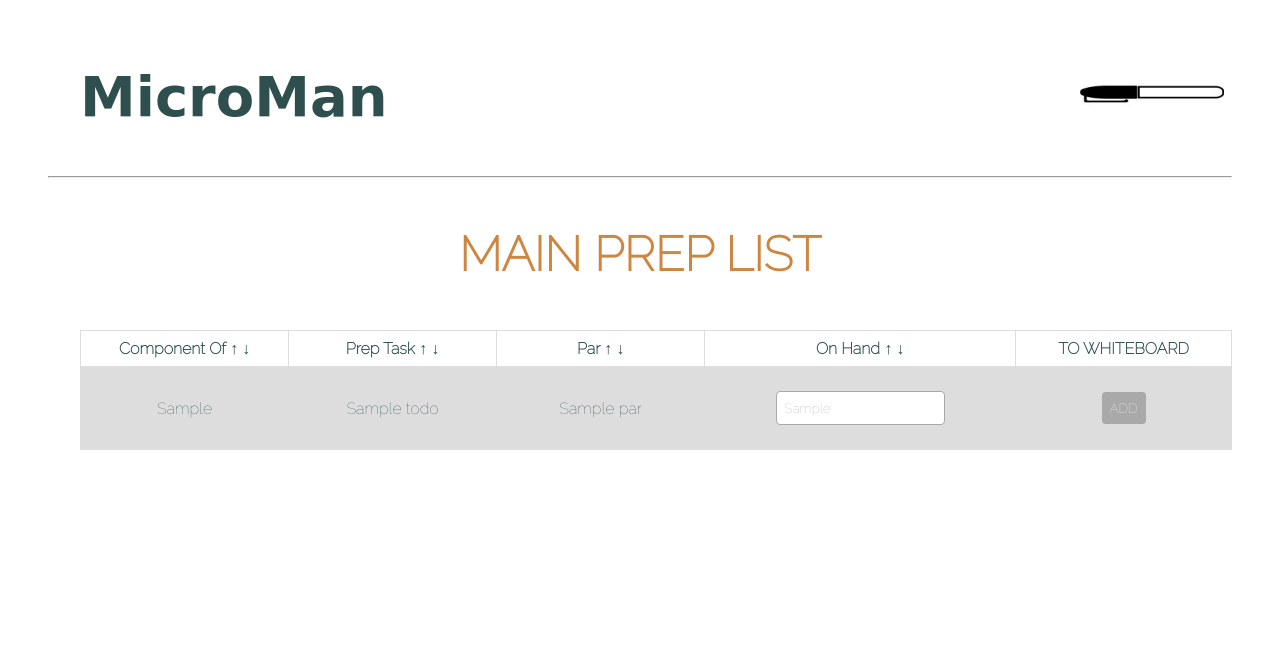
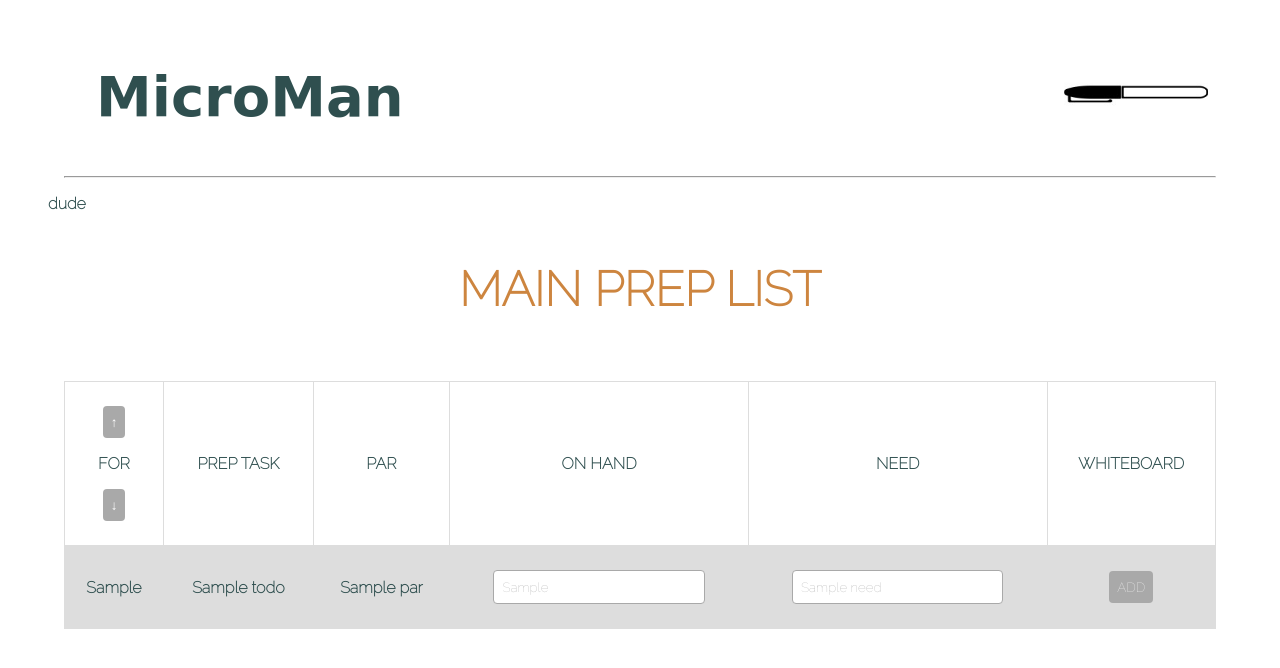
Before and after one commit to Amber-DiNenna/Capstone, a Django app: template kitchen_project/templates/prep.html in a window 1280 px wide. Shown: the top 668 px of the page. Run offline with Django 4.2, Linux system fonts and the light colour scheme; the template is opened without the code that fills it: most values are stand-ins (such as "Sample title", 1, 10 or a date in 2020); some web fonts are replaced.

Commit message:
Add app.js and import vue. Lots of css tweakage. WIP: figure out what to do with JS.

```diff
--- /dev/null
+++ b/kitchen_project/static/app.js
@@ -0,0 +1,14 @@
+const app = Vue.createApp({
+  delimiters: ['[[', ']]'],
+  data(){
+      return{
+          name: 'dude'
+      }
+  },
+  methods:{
+
+  },
+  mounted(){
+    console.log('suppppp')
+  }
+})
--- a/kitchen_project/static/base/styles.css
+++ b/kitchen_project/static/base/styles.css
@@ -24,7 +24,7 @@ body {
   font-family: 'Raleway', sans-serif;
   background-color:white;
   color:darkslategray;
-  /* font-weight: 900; */
+  font-weight: 900;
 }
 
 a {
@@ -52,12 +52,19 @@ h3 {
 }
 
 button {
+
   background-color: darkgray;
   color: white;
   font-family: 'Raleway', sans-serif;
   padding: .5rem;
   border: none;
   border-radius: .25rem;
+}
+
+button:hover {
+  background-color: white;
+  color: darkgray;
+  /* border: .5px solid darkgray; */
 }
 
 /*     NAV BAR-------------------------------------------     */
@@ -79,17 +86,11 @@ header {
   margin:0;
 }
 
-/* hr {
-  border: 2px solid darkgray;
-} */
-
 /* Dropdown Button */
 .dropbtn {
   background-color: white;
-  /* min-width: 160px; */
   width: 10rem;
   margin: 0;
-  /* padding: 1rem; */
 }
 
 /* The container <div> - needed to position the dropdown content */
@@ -98,9 +99,7 @@ header {
   display: inline-block;
   align-items: center;
   min-width: 10rem;
-  /* width: 20%; */
   margin: 0;
-
 }
 
 
@@ -153,7 +152,6 @@ header {
   justify-content: space-between;
   text-align: center;
   border: 1rem solid darkgray;
-
 }
 
 #needs, #todo {
@@ -163,16 +161,12 @@ header {
   background-color:aliceblue;
 }
 
-/* .gray-hr {
-  border: 1px solid darkgray;
-} */
-
 .babe-writing {
   font-family: 'Rock Salt', cursive;
   font-size: 1rem;
   text-align: left;
-  margin-left: 1rem;
-  margin-right: 1rem;
+  padding-left: 2rem;
+  font-weight: 100;
 }
 
 /* UPDATES ---------------------------------------- */
@@ -244,7 +238,6 @@ header {
   font-weight: bolder;
   font-size: 1.5rem;
   color: peru;
-
 }
 
 .recipe-card-span {
@@ -260,42 +253,66 @@ header {
   display: flex;
   flex-direction: column;
   align-items: center;
+}
+
+.checklist-div {
+  width: 75%;
+  display: flex;
+  flex-direction: column;
+  align-items: center;
+  padding: 1rem;
+
+}
+
+.checklist-div button {
+  justify-content: center;
+  width: 10rem;
+} */
+
+li {
+  justify-content: center;
+  width: 90%;
+  list-style: none;
+  font-size: 1.5rem;
+}
+
+/* TABLES ---------------------------------------- */
+.table-div {
+  display: flex;
+  flex-direction: column;
+  align-items: center;
   justify-content: center;
 }
 
-.checklist-div {
-  display: flex;
-  flex-direction: column;
-  align-items: left;
-  justify-content: left;
-  /* text-align: center; */
-}
-
-/* TABLES ---------------------------------------- */
 table {
   font-family: 'Raleway', sans-serif;
   border-collapse: collapse;
   width: 100%;
+  padding: 1rem;
 }
 
-td, th {
+th, td {
   border: 1px solid #dddddd;
   text-align: center;
-  padding: 8px;
-  width: 10%;
+  padding: .5rem;
+}
+
+th {
+  min-width: max-content;
 }
 
 tr:nth-child(even) {
   background-color: #dddddd;
 }
 
-input {
+.table-input {
   background-color: white;
   color: darkgray;
   font-family: 'Raleway', sans-serif;
   padding: .5rem;
   border: 1px solid darkgrey;
   border-radius: .25rem;
+  width: 75%;
 }
 
 /* ^^^^^^^^^^^^^^^^^^^^^^^^^^^^^^^^^^^^^^^^^^^^^ */
--- a/kitchen_project/templates/home.html
+++ b/kitchen_project/templates/home.html
@@ -2,7 +2,7 @@
 {% load static %}
 {% block content %}
 
-<h2 class='h2-header'>WELCOME, {{ user.name }}!</h2>
+<h2 class='h2-header'>WELCOME, {{ username }}!</h2>
 
 <div id='main-menu-div'>
   <a href='changes/'>
--- a/kitchen_project/templates/main.html
+++ b/kitchen_project/templates/main.html
@@ -8,12 +8,18 @@
     <title>MicroMan Kitchen Manager</title>
   </head>
   <body>
+    <div id='app'>
+      {% include 'navbar.html' %}
+        [[ name ]]
+      {% block content %}
 
-    {% include 'navbar.html' %}
+      {% endblock %}
+    </div>
+    <!-- Import Vue.js -->
+    <script src="https://unpkg.com/vue@3/dist/vue.global.js"></script>
 
-    {% block content %}
-
-    {% endblock %}
-
+    <!-- Import file.js -->
+    <script src="{% static '/app.js' %}"></script>
+    <script> const mountApp = app.mount('#app')</script>
   </body>
 </html>
--- a/kitchen_project/templates/prep.html
+++ b/kitchen_project/templates/prep.html
@@ -4,30 +4,31 @@
 
 <h2 class='h2-header'>MAIN PREP LIST</h2>
 
-<div>
-  <div>
+{% comment %} <div> {% endcomment %}
+  <div class='table-div'>
     <table>
       <tr>
-        <th>Component Of  &#8593; &#8595;</th>
-        <th>Prep Task &#8593; &#8595;</th>
-        <th>Par &#8593; &#8595;</th>
-        <th>On Hand &#8593; &#8595;</th>
-        <th>TO WHITEBOARD</th>
+        <th><button>&#8593;</button><br>FOR<br><button>&#8595;</button></th>
+        <th>PREP TASK</th>
+        <th>PAR</th>
+        <th>ON HAND</th>
+        <th>NEED</th>
+        <th>WHITEBOARD</th>
       </tr>
       {% for todo in todos %}
       <tr>
         <td>{{ todo.component_of }}</td>
         <td>{{ todo.name }}</td>
         <td>{{ todo.par }}</td>
-        <td><input value='{{ todo.on_hand }}' placeholder='Enter amount on hand'></input></td>
+        <td><input class='table-input' value='{{ todo.on_hand }}' placeholder='Enter amount on hand'></input></td>
+        <td><input class='table-input' value='{{ todo.need }}' placeholder='Enter amount needed'></input></td>
         <td><button value='{{ todo.to_whiteboard }}'>ADD</button></td>
       </tr>
       {% endfor %}
     </table>
+  </div>
 
-  </div>
-  <br><br>
 
-</div>
+{% comment %} </div> {% endcomment %}
 
 {% endblock content %}
```
Also changed, not shown: kitchen_project/templates/card.html (+0 -12 lines), kitchen_project/templates/inventory.html (+12 -10 lines), kitchen_project/templates/mid.html (+5 -5 lines), kitchen_project/templates/recipes.html (+7 -7 lines).
